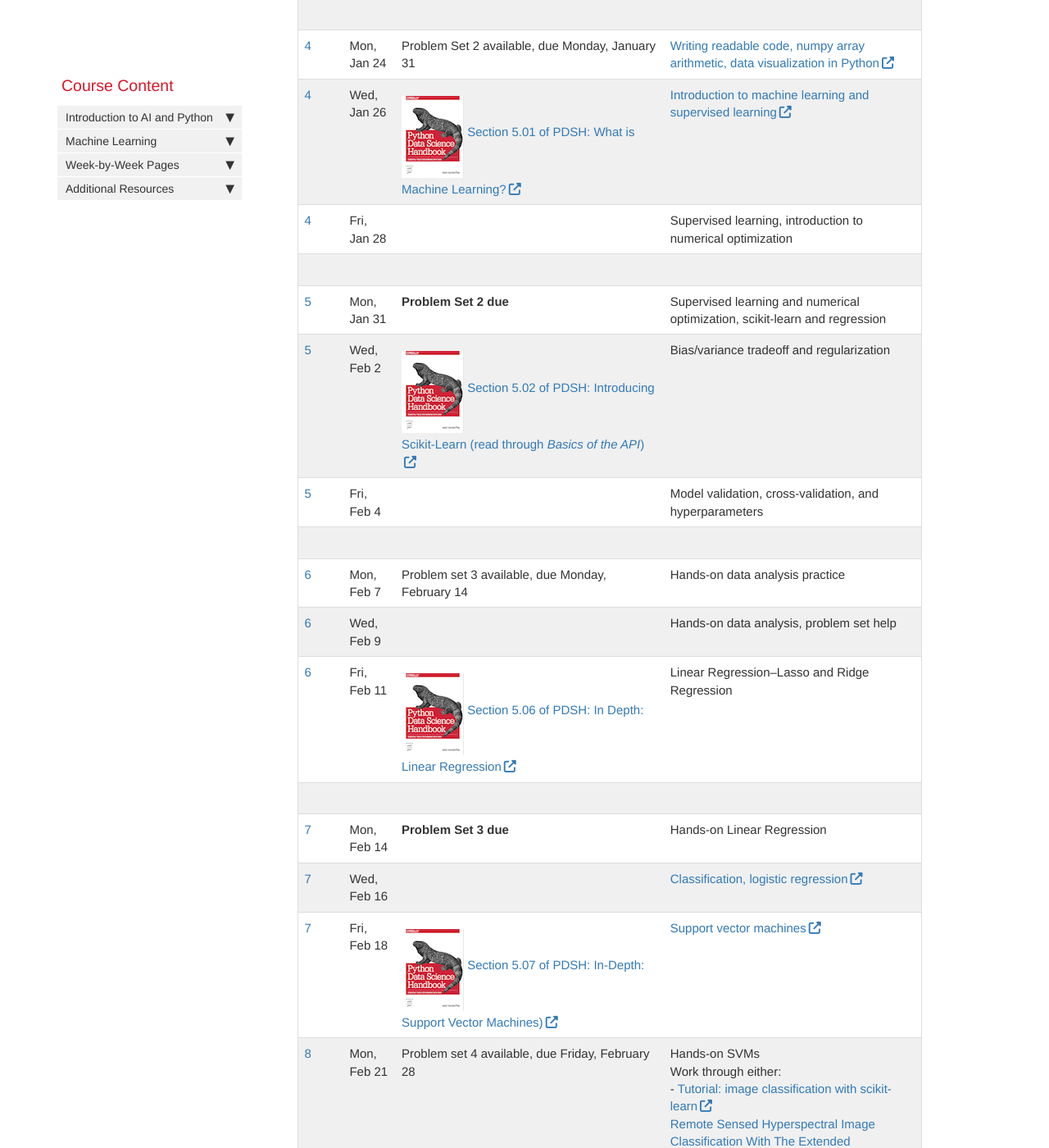
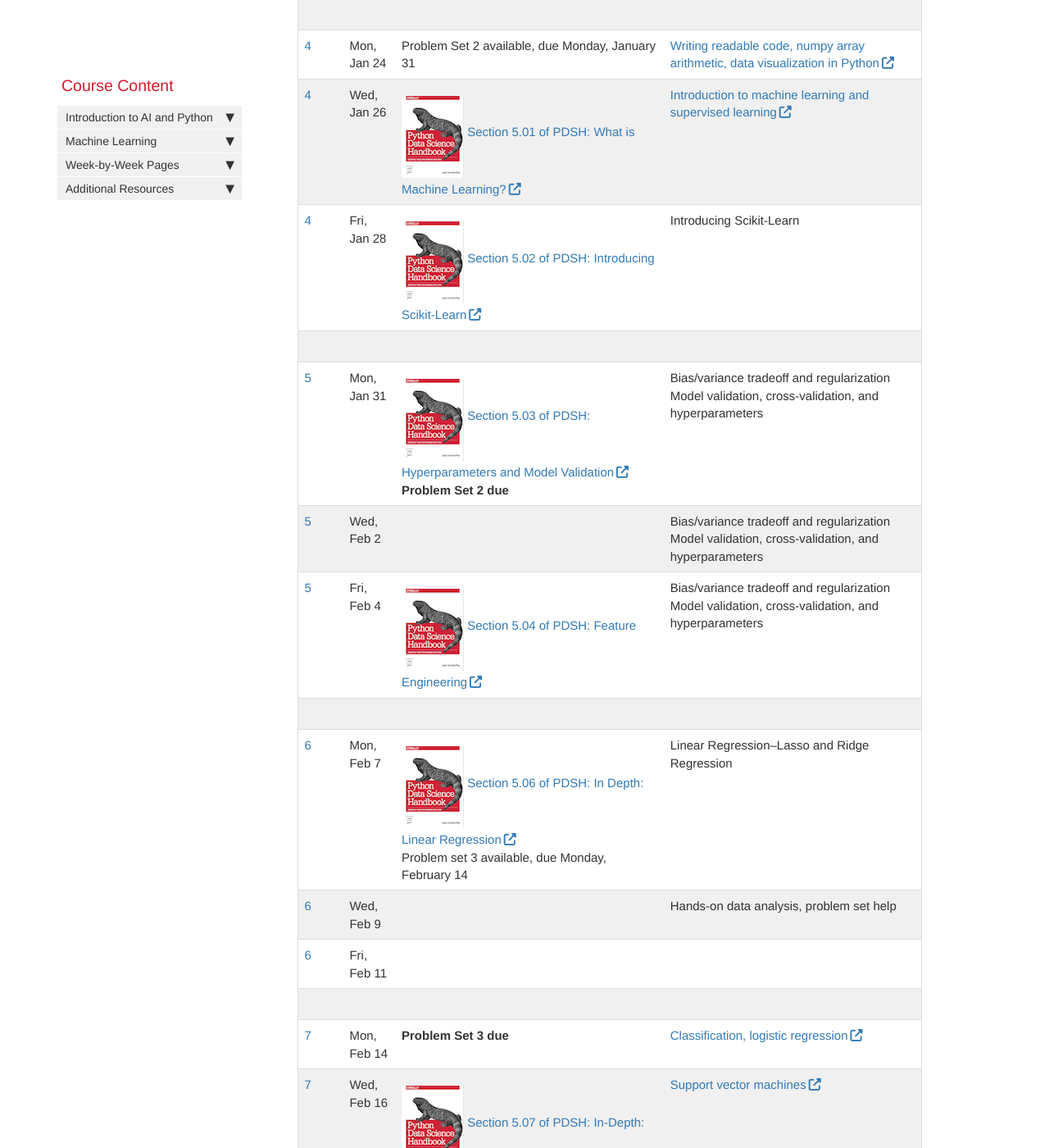
Before and after one commit to AIBiology/aibiology.github.io, a Jekyll site: the page built from index.md, in a window 1280 px wide and 1400 px high, scrolled down 4127 px. Shown: the whole window at 82% size. Built offline with Jekyll 4.4.1, drawn with Linux system fonts in a browser that asks for light colours; nearby versions of some CDN libraries; comment, search, counter and statistics services are not loaded; some of the changed text lies outside the part shown.

Commit message:
More schedule updates

```diff
--- a/index.md
+++ b/index.md
@@ -104,30 +104,30 @@ Week | Date | Reading/Assignment |Topic |
 [1](Week_01.html) | Wed, Jan 5 | **Not required** reading, but a fun intro to AI: [People's Guide to AI](https://alliedmedia.org/resources/peoples-guide-to-ai) by Mimi Ọnụọha and Mother Cyborg (Diana Nucera) | Course introduction ([slides](https://docs.google.com/presentation/d/10_t6BSQsqlYv5FPHprm_Pm3jomdfEnmIJV_Il1MH4Q4/edit?usp=sharing))
 [1](Week_01.html) | Fri, Jan 7 | [Take the HiPerGator Account training](https://help.rc.ufl.edu/doc/New_user_training) | Brief intro and history of AI [slides](https://docs.google.com/presentation/d/1llDoXHknVQo6D9r8oWlRbSSQlIqmfKWA0LvrZsBqtcw/edit?usp=sharing)<br>* Origins of AI as an academic discipline.<br>* A repeating pattern: major hype and enthusiasm followed by an AI “winter”.<br>* Where are we now?<br>* Constant need to question!
 |||
-[2](Week_02.html) | Mon, Jan 10 | [![PDHS Image](images/PDSH-cover-small.png) Ch 1 of PDSH: introduction to NumPy](https://jakevdp.github.io/PythonDataScienceHandbook/01.00-ipython-beyond-normal-python.html) | [Introduction to Jupyter](jupyter_intro.md) and the notebook [Introduction to Jupyter](https://github.com/AIBiology/Jupyter_Content/blob/main/Intro_to_Jupyter.ipynb)
+[2](Week_02.html) | Mon, Jan 10 | [![PDHS Image](images/PDSH-cover-small.png) Ch 1 of PDSH: IPython: Beyond Normal Python](https://jakevdp.github.io/PythonDataScienceHandbook/01.00-ipython-beyond-normal-python.html) | [Introduction to Jupyter](jupyter_intro.md) and the notebook [Introduction to Jupyter](https://github.com/AIBiology/Jupyter_Content/blob/main/Intro_to_Jupyter.ipynb)
 [2](Week_02.html) | Wed, Jan 12 | | [Introduction to Python](https://github.com/AIBiology/Jupyter_Content/blob/main/Intro_to_Python_Student.ipynb)
 [2](Week_02.html) | Fri, Jan 14 |  Problem set 1 available, due {{site.ps_1_due}} | [Introduction to Python](https://github.com/AIBiology/Jupyter_Content/blob/main/Intro_to_Python_Student.ipynb)
 |||
 [3](Week_03.html) | Mon, Jan 17 | | MLK: No Class
-[3](Week_03.html) | Wed, Jan 19 | [![PDHS Image](images/PDSH-cover-small.png) Ch 2 of PDSH: introduction to NumPy](https://jakevdp.github.io/PythonDataScienceHandbook/02.00-introduction-to-numpy.html)  | [Introduction to NumPy](https://github.com/AIBiology/Jupyter_Content/blob/main/Intro_to_Numpy_Student.ipynb)
-[3](Week_03.html) | Fri, Jan 21 | [![PDHS Image](images/PDSH-cover-small.png) Ch 3 of PDSH: Data Manipulation with Pandas](https://jakevdp.github.io/PythonDataScienceHandbook/03.00-introduction-to-pandas.html) <br>  **Problem Set 1 due** | [Introduction to Pandas](https://github.com/AIBiology/Jupyter_Content/blob/main/Intro_to_Pandas_student.ipynb) <br> [Data Visualization in Pandas](https://github.com/AIBiology/Jupyter_Content/blob/main/Pandas_data_vis.ipynb)<br>Review of general Python: Functions, Good programming practices (DRY, avoid globals, etc.).
+[3](Week_03.html) | Wed, Jan 19 | [![PDHS Image](images/PDSH-cover-small.png) Ch 2 of PDSH: Introduction to NumPy](https://jakevdp.github.io/PythonDataScienceHandbook/02.00-introduction-to-numpy.html)  | [Introduction to NumPy](https://github.com/AIBiology/Jupyter_Content/blob/main/Intro_to_Numpy_Student.ipynb)
+[3](Week_03.html) | Fri, Jan 21 | [![PDHS Image](images/PDSH-cover-small.png) Ch 3 of PDSH: Data Manipulation with Pandas](https://jakevdp.github.io/PythonDataScienceHandbook/03.00-introduction-to-pandas.html) <br>  **Problem Set 1 due** | [Introduction to Pandas](https://github.com/AIBiology/Jupyter_Content/blob/main/Intro_to_Pandas_student.ipynb) <br> [Data Visualization in Pandas](https://github.com/AIBiology/Jupyter_Content/blob/main/Pandas_data_vis.ipynb)
 |||
 [4](Week_04.html) | Mon, Jan 24 | Problem Set 2 available, due {{site.ps_2_due}} | [Writing readable code, numpy array arithmetic, data visualization in Python](https://github.com/AIBiology/Jupyter_Content/blob/main/Python_data_visualization.ipynb)
 [4](Week_04.html) | Wed, Jan 26 | [![PDHS Image](images/PDSH-cover-small.png) Section 5.01 of PDSH: What is Machine Learning?](https://jakevdp.github.io/PythonDataScienceHandbook/05.01-what-is-machine-learning.html) |  [Introduction to machine learning and supervised learning](https://github.com/AIBiology/Jupyter_Content/blob/main/intro_to_supervised_learning.ipynb)
-[4](Week_04.html) | Fri, Jan 28 |  | Supervised learning, introduction to numerical optimization
+[4](Week_04.html) | Fri, Jan 28 | [![PDHS Image](images/PDSH-cover-small.png) Section 5.02 of PDSH: Introducing Scikit-Learn](https://jakevdp.github.io/PythonDataScienceHandbook/05.02-introducing-scikit-learn.html) | Introducing Scikit-Learn
 |||
-[5](Week_05.html) | Mon, Jan 31 |  **Problem Set 2 due** | Supervised learning and numerical optimization, scikit-learn and regression
-[5](Week_05.html) | Wed, Feb 2 | [![PDHS Image](images/PDSH-cover-small.png) Section 5.02 of PDSH: Introducing Scikit-Learn (read through _Basics of the API_)](https://jakevdp.github.io/PythonDataScienceHandbook/05.02-introducing-scikit-learn.html) | Bias/variance tradeoff and regularization
-[5](Week_05.html) | Fri, Feb 4 | |  Model validation, cross-validation, and hyperparameters
+[5](Week_05.html) | Mon, Jan 31 |  [![PDSH Image](images/PDSH-cover-small.png) Section 5.03 of PDSH: Hyperparameters and Model Validation](https://jakevdp.github.io/PythonDataScienceHandbook/05.03-hyperparameters-and-model-validation.html) **Problem Set 2 due** |Bias/variance tradeoff and regularization <br> Model validation, cross-validation, and hyperparameters
+[5](Week_05.html) | Wed, Feb 2 |  | Bias/variance tradeoff and regularization <br> Model validation, cross-validation, and hyperparameters
+[5](Week_05.html) | Fri, Feb 4 | [![PDSH Image](images/PDSH-cover-small.png) Section 5.04 of PDSH: Feature Engineering](https://jakevdp.github.io/PythonDataScienceHandbook/05.04-feature-engineering.html)|  Bias/variance tradeoff and regularization <br> Model validation, cross-validation, and hyperparameters
 |||
-[6](Week_06.html) | Mon, Feb 7 | Problem set 3 available, due {{site.ps_3_due}} |Hands-on data analysis practice
+[6](Week_06.html) | Mon, Feb 7 | [![PDHS Image](images/PDSH-cover-small.png) Section 5.06 of PDSH: In Depth: Linear Regression](https://jakevdp.github.io/PythonDataScienceHandbook/05.06-linear-regression.html) <br> Problem set 3 available, due {{site.ps_3_due}}  | Linear Regression--Lasso and Ridge Regression
 [6](Week_06.html) | Wed, Feb 9 |  | Hands-on data analysis, problem set help
-[6](Week_06.html) | Fri, Feb 11 | [![PDHS Image](images/PDSH-cover-small.png) Section 5.06 of PDSH: In Depth: Linear Regression](https://jakevdp.github.io/PythonDataScienceHandbook/05.06-linear-regression.html) | Linear Regression--Lasso and Ridge Regression
+[6](Week_06.html) | Fri, Feb 11 | |
 |||
-[7](Week_07.html) | Mon, Feb 14 | **Problem Set 3 due**   | Hands-on Linear Regression
-[7](Week_07.html) | Wed, Feb 16 | | [Classification, logistic regression](https://github.com/AIBiology/Jupyter_Content/blob/main/Classification.ipynb)
-[7](Week_07.html) | Fri, Feb 18 | [![PDHS Image](images/PDSH-cover-small.png) Section 5.07 of PDSH: In-Depth: Support Vector Machines)](https://jakevdp.github.io/PythonDataScienceHandbook/05.07-support-vector-machines.html) |  [Support vector machines](https://github.com/AIBiology/Jupyter_Content/blob/main/SupportVectorMachines.ipynb)
-[8](Week_08.html) | Mon, Feb 21 |  Problem set 4 available, due {{site.ps_4_due}} | Hands-on SVMs<br>Work through either: <br>- [Tutorial: image classification with scikit-learn](https://kapernikov.com/tutorial-image-classification-with-scikit-learn/)<br>[Remote Sensed Hyperspectral Image Classification With The Extended Morphological Profiles and Support Vector Machines](https://github.com/andreybicalho/ExtendedMorphologicalProfiles)<br>
+[7](Week_07.html) | Mon, Feb 14 | **Problem Set 3 due**   | [Classification, logistic regression](https://github.com/AIBiology/Jupyter_Content/blob/main/Classification.ipynb)
+[7](Week_07.html) | Wed, Feb 16 | [![PDHS Image](images/PDSH-cover-small.png) Section 5.07 of PDSH: In-Depth: Support Vector Machines)](https://jakevdp.github.io/PythonDataScienceHandbook/05.07-support-vector-machines.html) |  [Support vector machines](https://github.com/AIBiology/Jupyter_Content/blob/main/SupportVectorMachines.ipynb)
+[7](Week_07.html) | Fri, Feb 18 | | Hands-on SVMs<br>Work through either: <br>- [Tutorial: image classification with scikit-learn](https://kapernikov.com/tutorial-image-classification-with-scikit-learn/)<br>[Remote Sensed Hyperspectral Image Classification With The Extended Morphological Profiles and Support Vector Machines](https://github.com/andreybicalho/ExtendedMorphologicalProfiles)<br>
+[8](Week_08.html) | Mon, Feb 21 |  Problem set 4 available, due {{site.ps_4_due}} | Intro to Artificial Neural Networks
 [8](Week_08.html) | Wed, Feb 23 | | Intro to Artificial Neural Networks
 [8](Week_08.html) | Fri, Feb 25 | | Intro to Artificial Neural Networks
 |||
```
Also changed, not shown: Week_02.md (+2 -3 lines), Week_03.md (+11 -10 lines).
